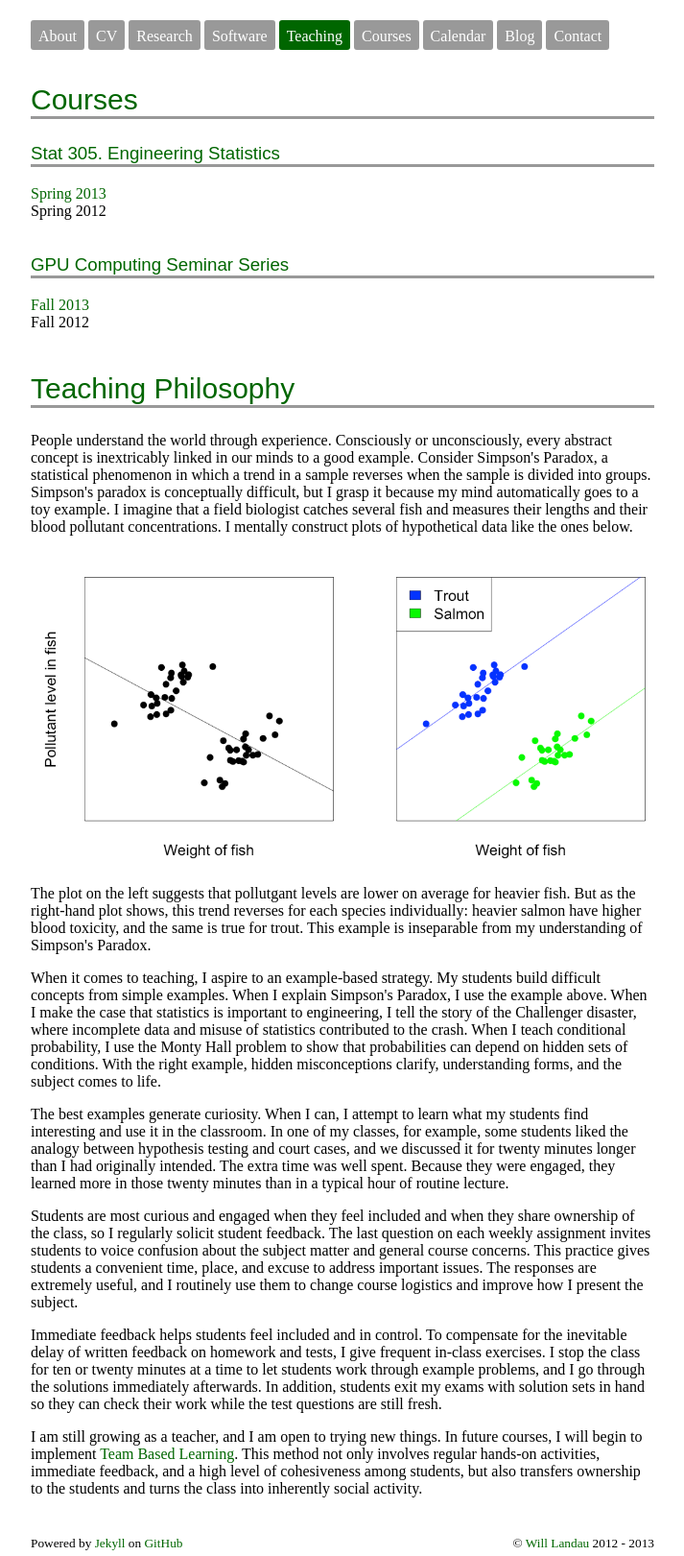
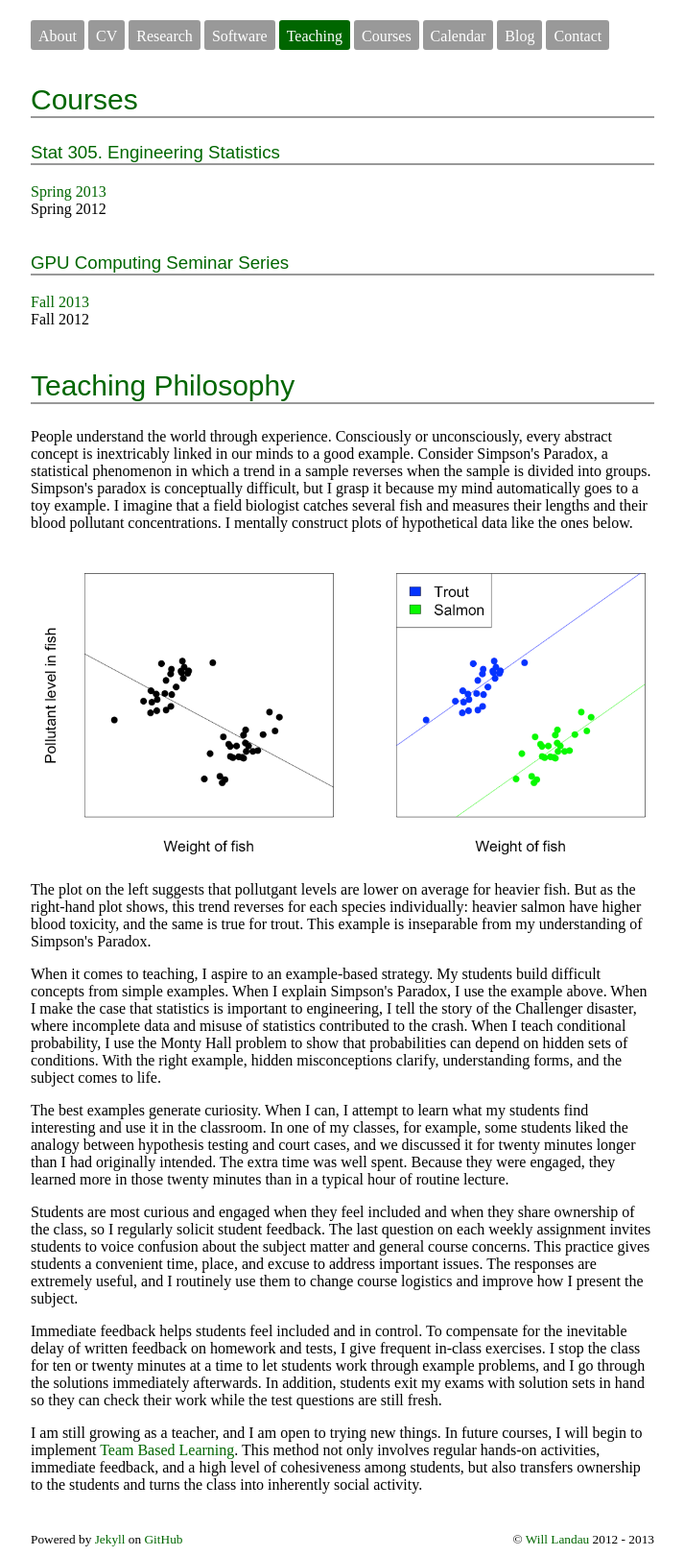
Before and after one commit to wlandau/wlandau.github.io, a Jekyll site: the page built from teaching.html, in a window 1280 px wide. Shown: the whole page at 96% size, without its empty margins (303-1016 px from the left). Built offline with Jekyll 4.4.1, drawn with Linux system fonts in a browser that asks for light colours; nearby versions of some CDN libraries.

Commit message:
playing with headings

```diff
--- a/css/wml-custom.css
+++ b/css/wml-custom.css
@@ -13,7 +13,7 @@ h1, h2, h3, h4{
   font-family: sans-serif;
   font-weight: normal;
   color: #006600;
-  border-bottom: 3px solid #999999;
+  border-bottom: 2px solid #999999;
 }
 
 h1{
```
